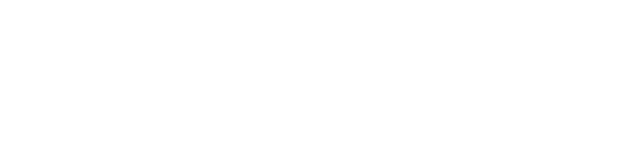
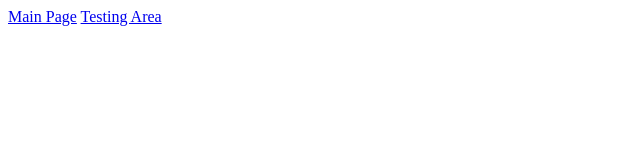
Before and after one commit to GreenBuick/greenbuick.github.io, a plain HTML site: page index.html in a window 1280 px wide. Shown: the whole page, without its empty margins (0-640 px from the left). Drawn offline with Linux system fonts and the light colour scheme.

Commit message:
Update index.html

```diff
--- a/index.html
+++ b/index.html
@@ -2,13 +2,14 @@
 <html>
 
   <head>
-
+    <title>HTML Test Site</title>
   </head>
 
   <body>
-
-
-
+    <nav>
+      <a href="/">Main Page</a>
+      <a href="./test.html">Testing Area</a>
+    </nav>
   </body>
 
 </html>
```
